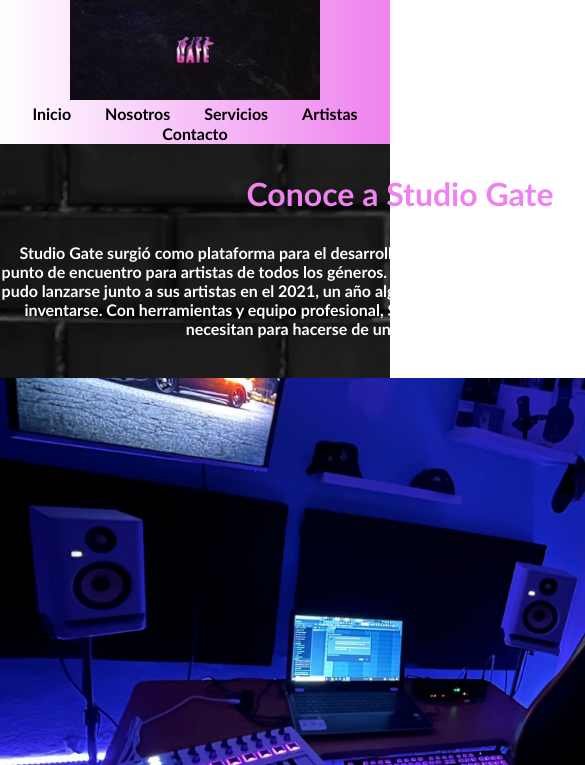
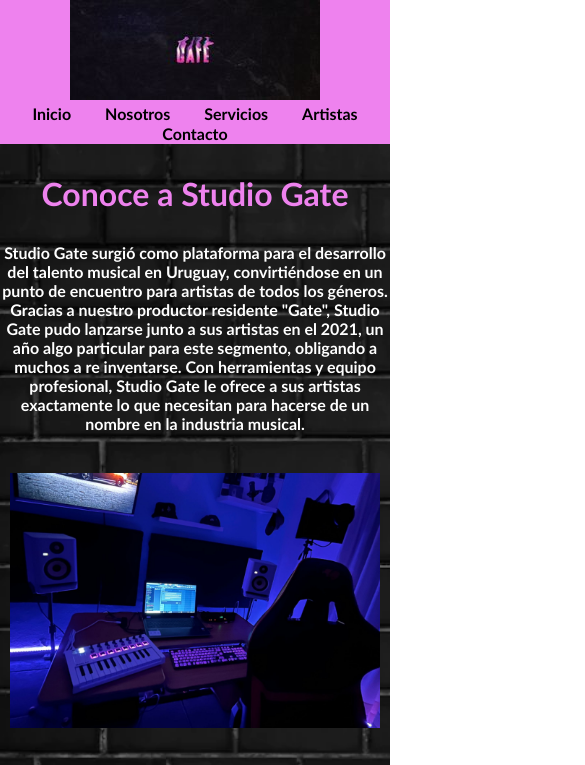
Before and after one commit to ramiroamaral10/paginawebcoderramiro, a plain HTML site: page pages/nosotros.html in a window 390 px wide. Shown: the top 765 px of the page, 585 px wide, since content can reach past the window. Drawn offline with Linux system fonts and the light colour scheme.

Commit message:
arreglo scroll horizontal de Nosotros

```diff
--- a/css/estilo.css
+++ b/css/estilo.css
@@ -6,7 +6,7 @@
 /* fondo del header*/
 .bgColor{
     background-color: violet;
-    background-image: linear-gradient(to left, violet,white);
+
 }
 /* arreglos de lista del nav*/
 nav li{
@@ -20,6 +20,7 @@ nav li{
 /* alinear logo del header*/
 .alignLogo{
     text-align:center;
+
 
 }
 /*alinear lista del header*/
@@ -109,6 +110,7 @@ ul li p{
     background-image:url(../assets/img/mainfotoladrillo.jpg);
     background-repeat: no-repeat;
     background-size: cover;
+
 
 
 
@@ -221,6 +223,7 @@ label{
     grid-area: iframeezecentrado;
     display: flex;
     justify-content: center;
+
 }
 main{
     grid-area: main;
@@ -338,8 +341,10 @@ main{
     .iframeezecentrado{
         grid-area: iframeezecentrado;
         display: flex;
+        max-width: 400px;
         justify-content: center;
-        max-width: 100vw;
+        width: 100%;
+
     }
 .alignLogo{
     width: 100vw;
@@ -357,8 +362,9 @@ main{
 
 }
 .iframeezeartistascentrado{
-    width: 100%;
-    margin: 0 auto;
+    display: flex;
+        max-width: 400px;
+        justify-content: center;
 
 }
 .overFlowEze{
@@ -367,6 +373,7 @@ main{
 
 }
 }
+/* animaciones y gradientes*/
 @keyframes desaparecer{
     0%{opacity: 1;}
     100%{opacity: 0;}
--- /dev/null
+++ b/css/estiloNosotros.css
@@ -0,0 +1,69 @@
+@media only screen and (max-width: 768px){
+    .gridmobilenosotros{
+        display: grid;
+        grid-template-areas:
+        "header"
+        "main"
+        "footer"
+        ;
+
+    }
+    header{
+        grid-area: header;
+
+
+    }
+    nav{
+
+        display: flex;
+        flex-direction: column;
+        max-width: 100vw;
+
+    }
+    main{
+        grid-area: main;
+    }
+    footer{
+        grid-area: footer;
+    }
+    .titulonosotroscentrado{
+        display: flex;
+        justify-content: center;
+    }
+    .gridmainnosotros{
+        display: grid;
+        grid-template-columns:100%;
+        grid-template-rows: auto auto;
+        grid-template-areas:
+        "titulonosotroscentrado"
+        "parrafogridnosotros"
+        "tamanioImgEstudio1Nosotros"
+        "tamanioImgEstudio2Nosotros"
+    }
+    .titulonosotroscentrado{
+        grid-area: titulonosotroscentrado;
+        display: flex;
+        justify-content: center;
+
+
+    }
+    .parrafogridnosotros{
+        grid-area: parrafogridnosotros;
+        display: flex;
+        justify-content: center;
+
+
+    }
+    .tamanioImgEstudio1Nosotros{
+        grid-area:tamanioImgEstudio1Nosotros ;
+        display: flex;
+        justify-content: center;
+        max-width: 370px;
+    }
+    .tamanioImgEstudio2Nosotros{
+        grid-area: tamanioImgEstudio2Nosotros;
+        display: flex;
+        justify-content: center;
+        max-width: 370px;
+    }
+}
--- a/pages/nosotros.html
+++ b/pages/nosotros.html
@@ -6,10 +6,12 @@
     <meta name="viewport" content="width=device-width, initial-scale=1.0">
     <title>Studio Gate Nosotros</title>
     <link rel="stylesheet" href="../css/estilo.css">
+    <link rel="stylesheet" href="../css/estiloNosotros.css">
 </head>
 <body>
     <!--cONTENEDORES SEMANTICOS : header, nav, section , afticle, main , footer ,etc-->
     <!-- contenedores genericos : div(bloque) span ,(en linea)-->
+    <div class="gridmobilenosotros">
         <header class="bgColor">
             <div class="alignLogo">
                 <img src="../assets/img/logogate.jpg" alt="logo pagina web">
@@ -25,9 +27,9 @@
             </nav>
 
         </header>
-    <main class="gridbgimg bgImg" >
-        <h1>Conoce a Studio Gate</h1>
-        <p>Studio Gate surgió como plataforma para el desarrollo del talento musical en Uruguay, convirtiéndose en un punto de encuentro para artistas de todos los géneros. Gracias a nuestro productor residente "Gate", Studio Gate pudo lanzarse junto a sus artistas en el  2021, un año algo particular para este segmento, obligando a muchos a re inventarse. Con herramientas y equipo profesional, Studio Gate le ofrece a sus artistas exactamente lo que necesitan para hacerse de un nombre en la industria musical.</p>
+        <main class="gridmainnosotros gridbgimg bgImg" >
+            <h1 class="titulonosotroscentrado">Conoce a Studio Gate</h1>
+            <p class="parrafogridnosotros">Studio Gate surgió como plataforma para el desarrollo del talento musical en Uruguay, convirtiéndose en un punto de encuentro para artistas de todos los géneros. Gracias a nuestro productor residente "Gate", Studio Gate pudo lanzarse junto a sus artistas en el  2021, un año algo particular para este segmento, obligando a muchos a re inventarse. Con herramientas y equipo profesional, Studio Gate le ofrece a sus artistas exactamente lo que necesitan para hacerse de un nombre en la industria musical.</p>
             <div class="imagen1centradanosotros">
                 <img class="tamanioImgEstudio1Nosotros" src="../assets/img/estudiofoto2.JPG" alt="foto studio">
             </div>
@@ -50,5 +52,6 @@
             </nav>
 
         </footer>
+    </div>
 </body>
 </html>
```
Also changed, not shown: pages/servicios.html (+1 -0 lines), assets/img/GATELOGO.png (added), assets/img/GATELOGO2.png (added), assets/img/GATELOGO3.png (added), assets/img/GATELOGO4.png (added), css/estiloservicios.css (added), 2 other files. Lines whose indentation alone changed are shown as unchanged.
